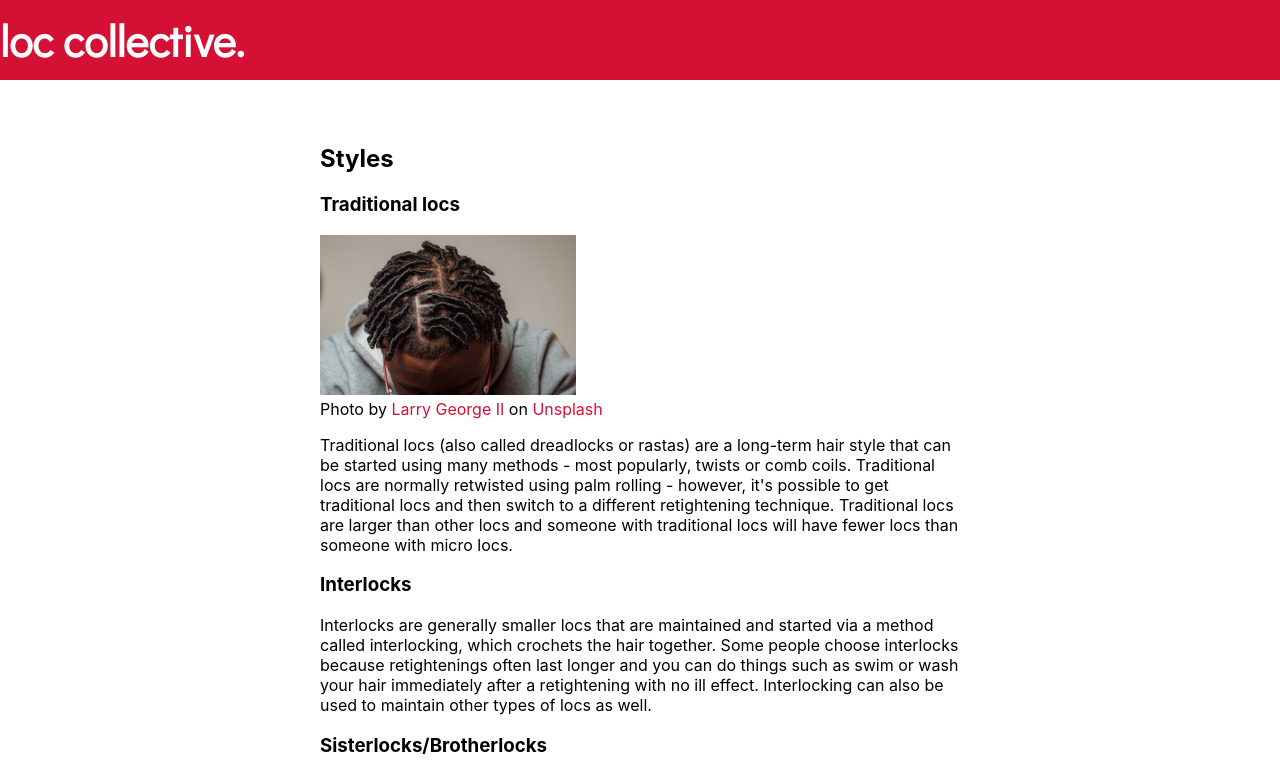
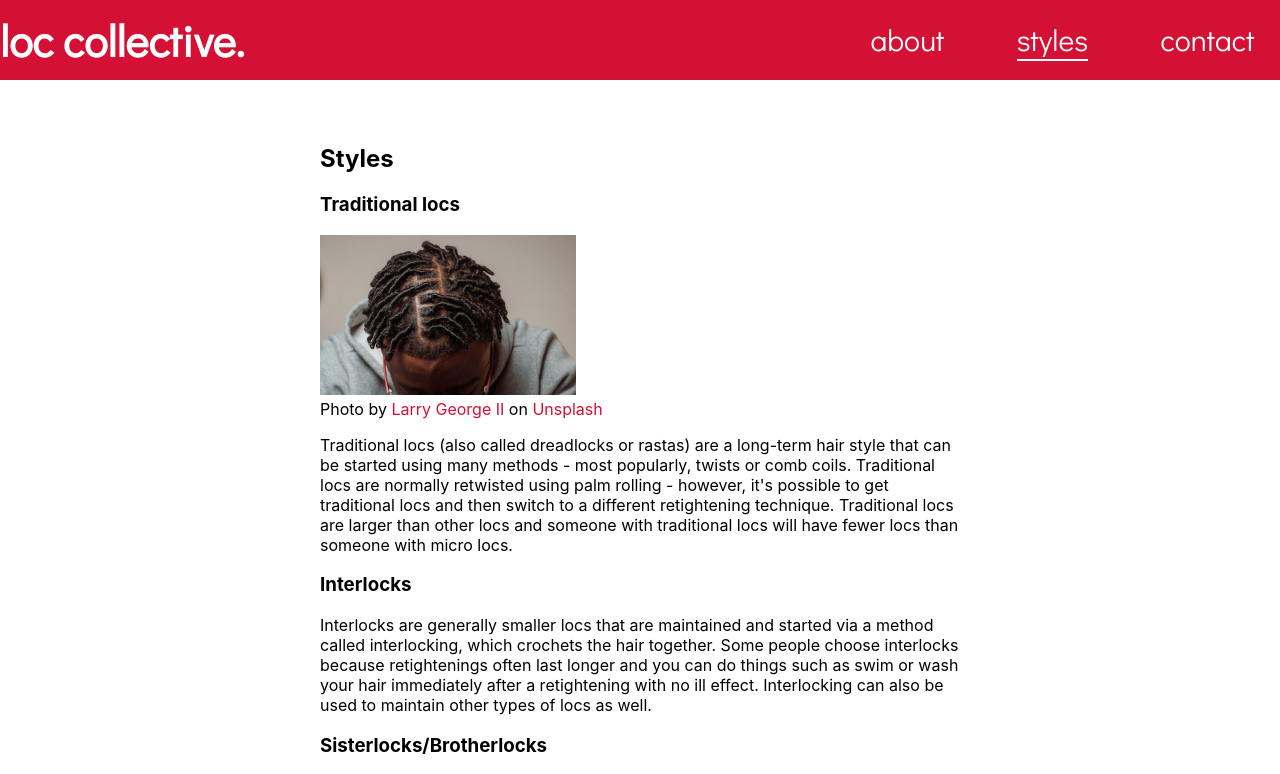
Before and after one commit to garnetred/loc-collective, a React (Create React App) app: page /styles in a window 1280 px wide. Shown: the top 774 px of the page. Built offline with nearby package versions, Linux system fonts and the light colour scheme.

Commit message:
Fix responsive issues except header links

```diff
--- a/src/Components/Header/Header.css
+++ b/src/Components/Header/Header.css
@@ -72,7 +72,7 @@ a {
     margin: 0;
   }
 }
-@media only screen and (min-width: 768px) and (max-width: 1000px) {
+@media only screen and (min-width: 768px) and (max-width: 999px) {
   nav {
     width: 100%;
   }
@@ -82,11 +82,36 @@ a {
   }
 
   .header-link-container {
-    width: 50%;
-    margin: 0;
+    display: flex;
+    width: 30%;
   }
 
   .loc-collective {
     margin: 0;
   }
 }
+
+@media only screen and (min-width: 1000px) and (max-width: 1999px) {
+  nav {
+    width: 100%;
+  }
+
+  .nav-items {
+    margin: 0;
+  }
+
+  .header-link-container {
+    display: flex;
+    width: 30%;
+  }
+
+  .loc-collective {
+    margin: 0;
+  }
+}
+
+@media only screen and (min-width: 1200px) {
+  .header-link-container {
+    display: flex;
+  }
+}
--- a/src/Components/SearchForm/SearchForm.css
+++ b/src/Components/SearchForm/SearchForm.css
@@ -89,10 +89,18 @@
   .search-form {
     flex-direction: column;
   }
+
+  .text-container {
+    left: 0;
+  }
 }
 
 @media only screen and (min-width: 601px) and (max-width: 767px) {
   .search-form {
     flex-direction: column;
   }
+
+  .text-container {
+    left: 0;
+  }
 }
```
